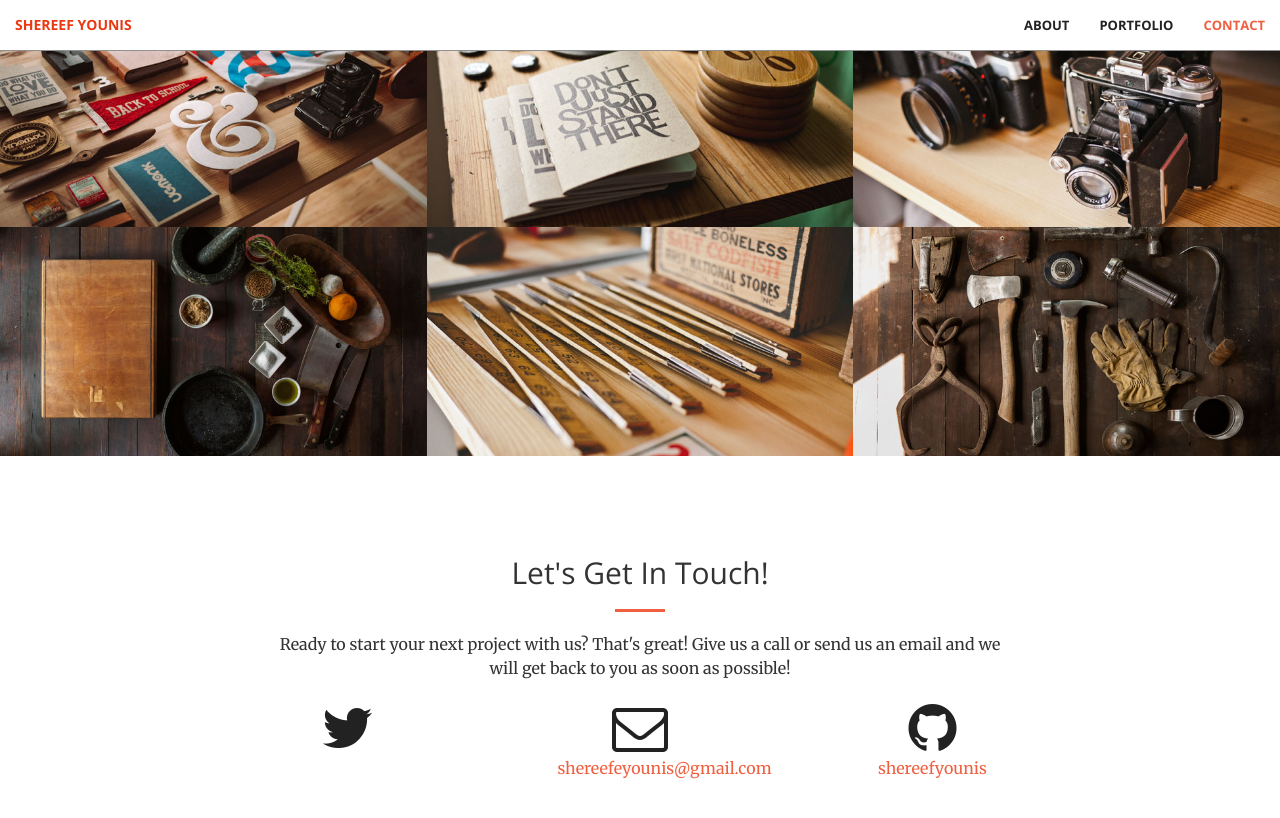
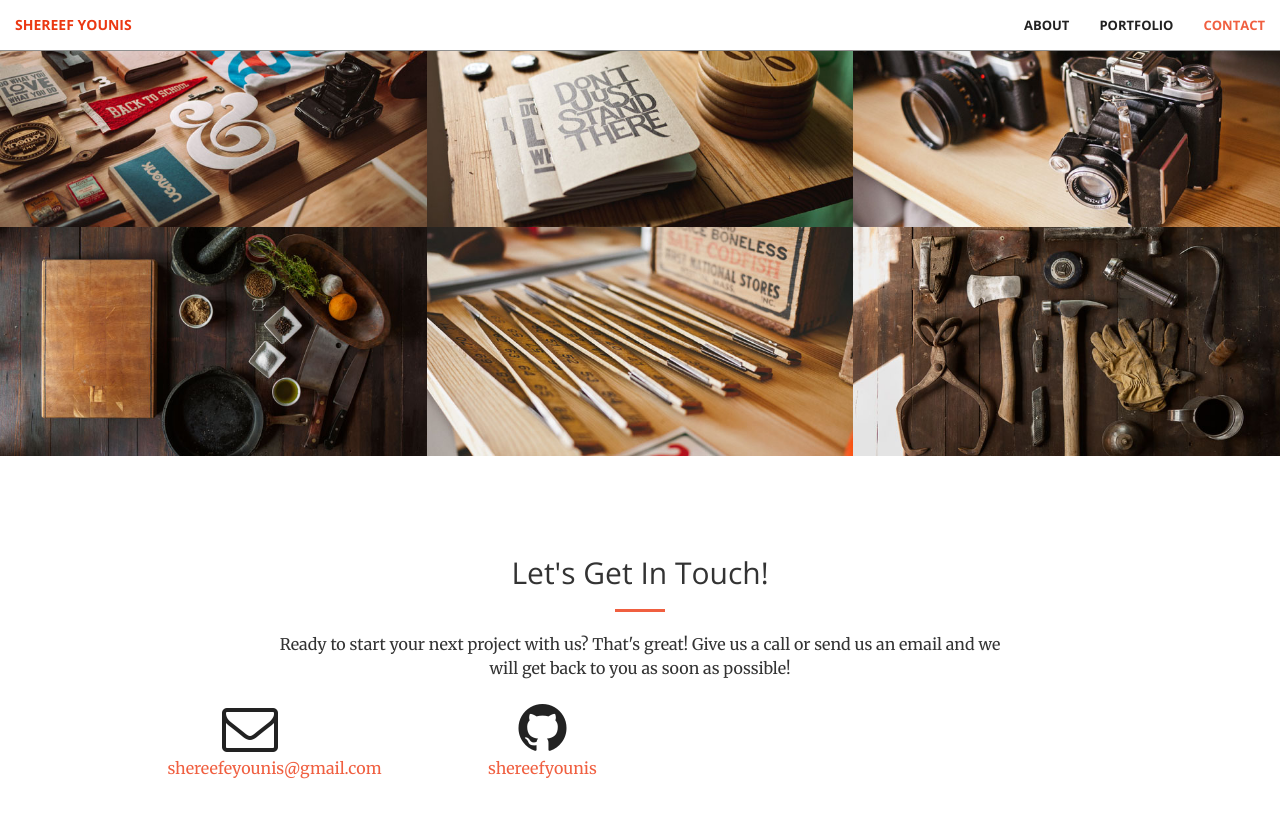
Before and after one commit to shereefyounis/Shereef-Younis-Portfolio, a Jekyll site: the page built from index.html, in a window 1280 px wide and 900 px high, scrolled down 1321 px. Shown: the top 818 px of the window. Built offline with Jekyll 4.4.1, drawn with Linux system fonts in a browser that asks for light colours.

Commit message:
Update 6

```diff
--- a/_includes/contact.html
+++ b/_includes/contact.html
@@ -6,18 +6,14 @@
                 <hr class="primary">
                 <p>Ready to start your next project with us? That's great! Give us a call or send us an email and we will get back to you as soon as possible!</p>
             </div>
-        <div class="col-lg-2 col-lg-offset-2 text-center">
-            <a href="https://twitter.com/{{ site.twitter_username }}">
-                <i class="fa fa-twitter fa-3x wow bounceIn" data-wow-delay=".1s"></i>
-                <p>{{ site.twitter_username }}</p>
-            </a>
-        </div>
+
         <div class="col-lg-2 col-lg-offset-1 text-center">
             <a href="mailto:{{ site.email }}">
             <i class="fa fa-envelope-o fa-3x wow bounceIn" data-wow-delay=".1s"></i>
                 <p>{{ site.email }}</p>
             </a>
         </div>
+
         <div class="col-lg-2 col-lg-offset-1 text-center">
             <a href="https://github.com/{{ site.github_username }}">
             <i class="fa fa-github fa-3x wow bounceIn" data-wow-delay=".1s"></i>
```
